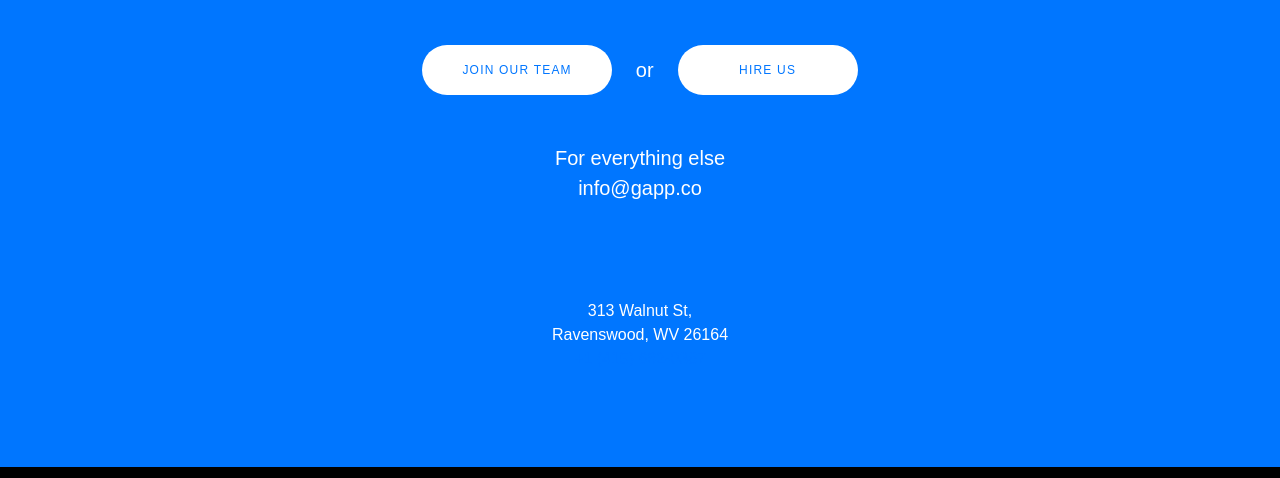
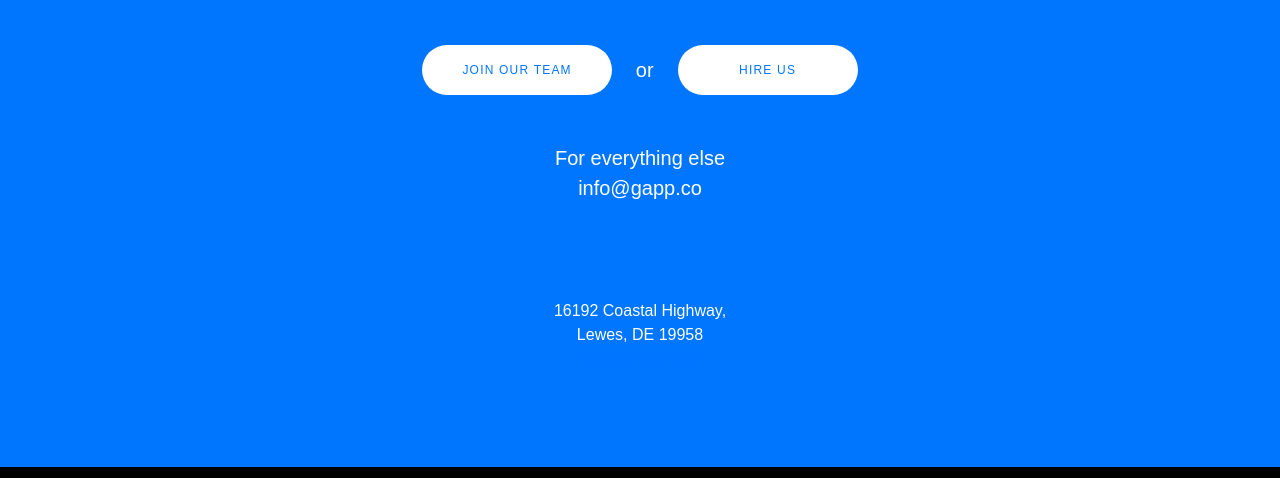
Before and after one commit to GAPP-Co/main-website, a plain HTML site: page contact-us.html in a window 1280 px wide. Shown: the part 322-800 px from the top of the page. Drawn offline with nearby package versions, Linux system fonts and the light colour scheme; a script that the page names is missing.

Commit message:
address updated.

```diff
--- a/contact-us.html
+++ b/contact-us.html
@@ -63,7 +63,7 @@
         <div class="text-align-center text-medium margin-bottom-quad">For everything else<br><a class="blue-override-text" href="mailto:info@gapp.co">info@gapp.co</a></div>
         <div class="container container-nested">
           <div class="col lg-12 md-24">
-            <div class="text-align-center weight-is-medium low-text-contrast blue-override-text">313 Walnut St,<br>Ravenswood, WV 26164<br><a href="tel:+14156620387">+1 (415) 662-0387</a></div>
+            <div class="text-align-center weight-is-medium low-text-contrast blue-override-text">16192 Coastal Highway,<br>Lewes, DE 19958<br><a href="tel:+14156620387">+1 (415) 662-0387</a></div>
           </div>
         </div>
       </div>
```
